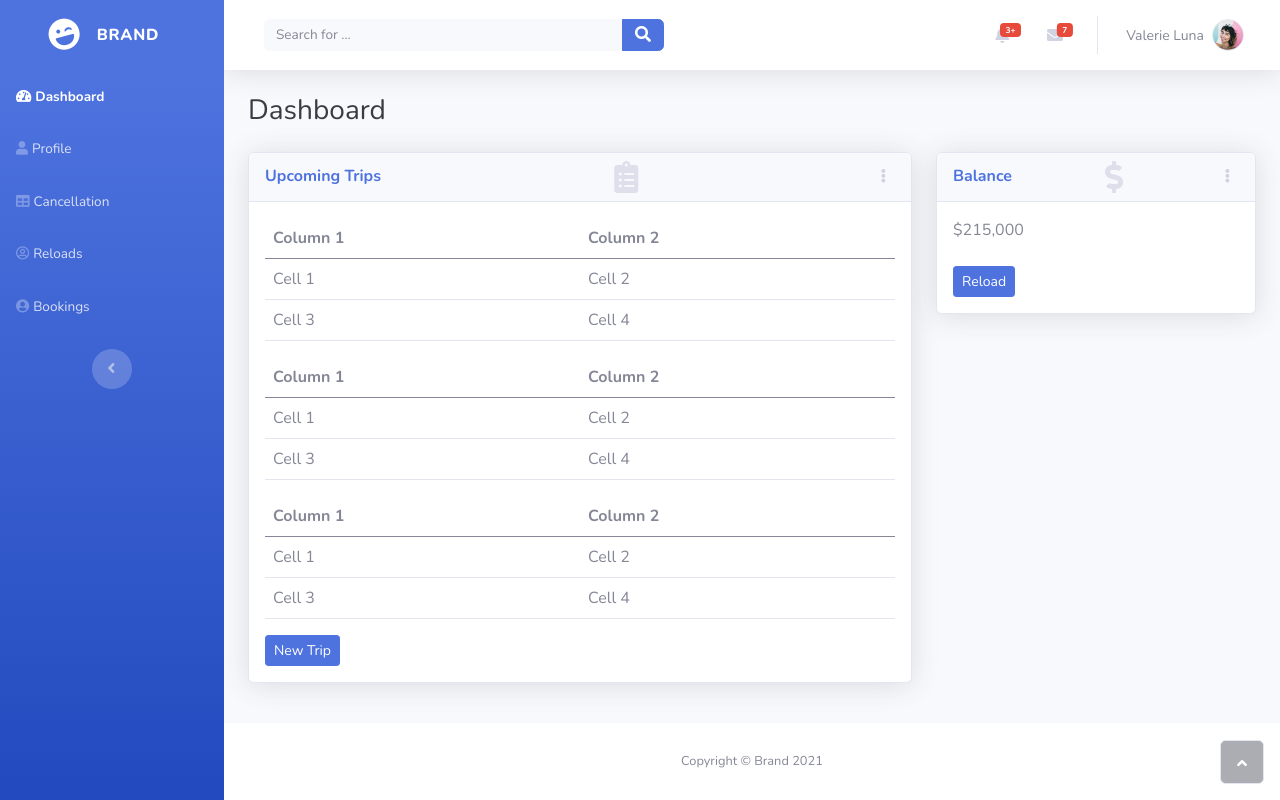
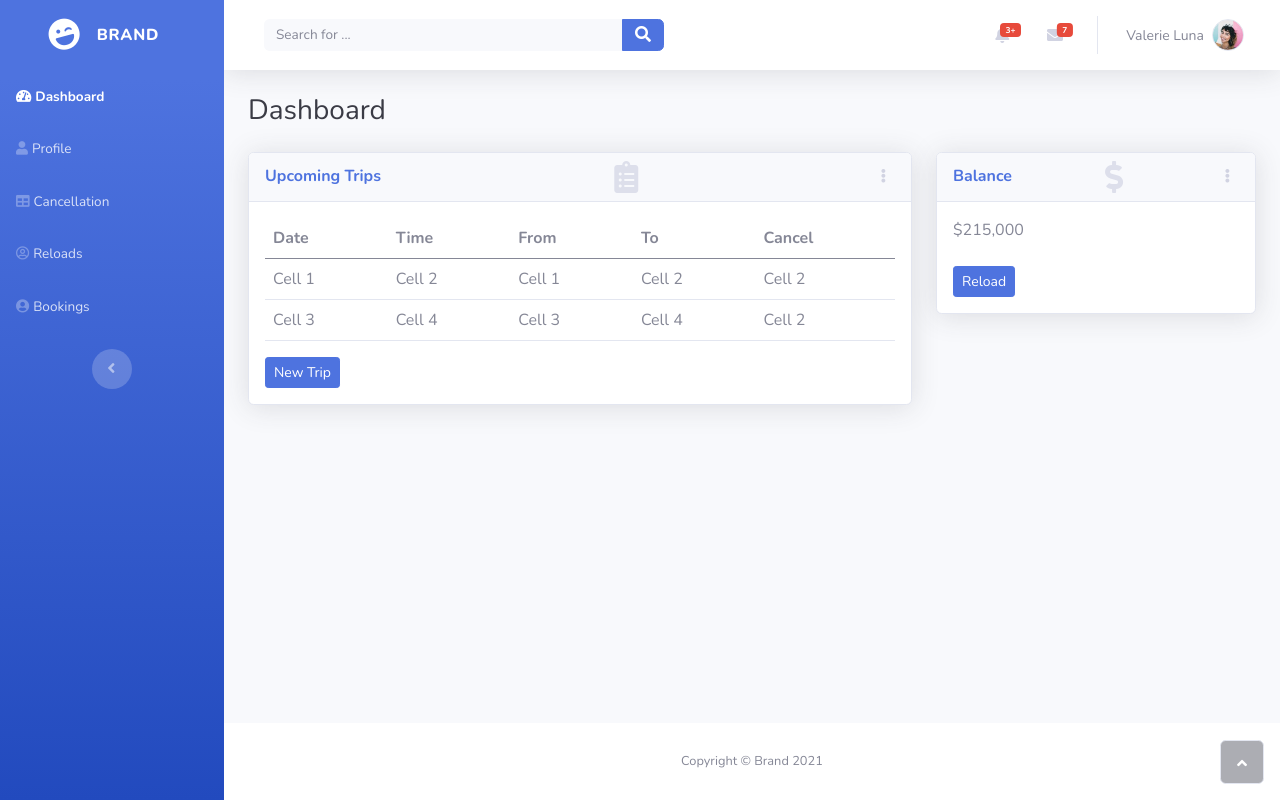
Before and after one commit to shamika-tissera/train-booking, a PHP site: page / in a window 1280 px wide. Run offline with PHP 8.4, Linux system fonts and the light colour scheme; some libraries are stand-ins or nearby versions.

Commit message:
Modified Table in the dashboard

```diff
--- a/index.php
+++ b/index.php
@@ -45,62 +45,32 @@
                                  <table class="table">
                                     <thead>
                                        <tr>
-                                          <th>Column 1</th>
-                                          <th>Column 2</th>
+                                          <th>Date</th>
+                                          <th>Time</th>
+                                          <th>From</th>
+                                          <th>To</th>
+                                          <th>Cancel</th>
                                        </tr>
                                     </thead>
                                     <tbody>
                                        <tr>
                                           <td>Cell 1</td>
                                           <td>Cell 2</td>
-                                       </tr>
-                                       <tr>
-                                          <td>Cell 3</td>
-                                          <td>Cell 4</td>
-                                       </tr>
-                                    </tbody>
-                                 </table>
-                              </div>
-                              <div class="table-responsive">
-                                 <table class="table">
-                                    <thead>
-                                       <tr>
-                                          <th>Column 1</th>
-                                          <th>Column 2</th>
-                                       </tr>
-                                    </thead>
-                                    <tbody>
-                                       <tr>
                                           <td>Cell 1</td>
+                                          <td>Cell 2</td>
                                           <td>Cell 2</td>
                                        </tr>
                                        <tr>
                                           <td>Cell 3</td>
                                           <td>Cell 4</td>
+                                          <td>Cell 3</td>
+                                          <td>Cell 4</td>
+                                          <td>Cell 2</td>
                                        </tr>
                                     </tbody>
                                  </table>
                               </div>
-                              <div class="table-responsive">
-                                 <table class="table">
-                                    <thead>
-                                       <tr>
-                                          <th>Column 1</th>
-                                          <th>Column 2</th>
-                                       </tr>
-                                    </thead>
-                                    <tbody>
-                                       <tr>
-                                          <td>Cell 1</td>
-                                          <td>Cell 2</td>
-                                       </tr>
-                                       <tr>
-                                          <td>Cell 3</td>
-                                          <td>Cell 4</td>
-                                       </tr>
-                                    </tbody>
-                                 </table>
-                              </div>
+
                               <button class="btn btn-primary btn-sm" type="submit">New Trip</button>
                            </div>
                         </div>
```
